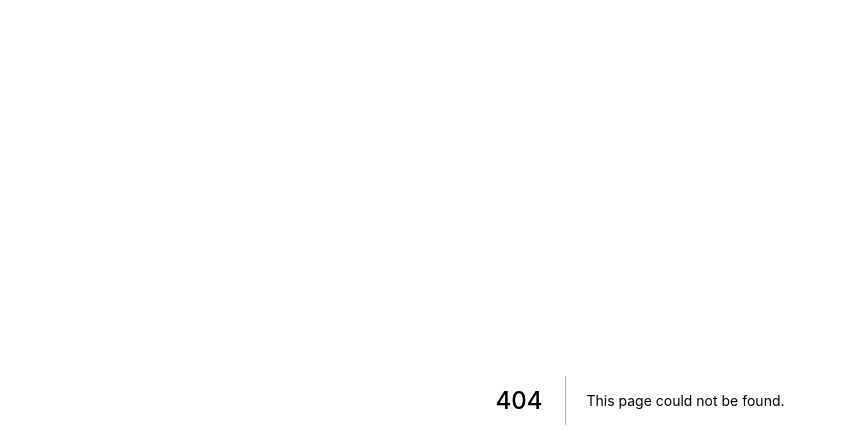
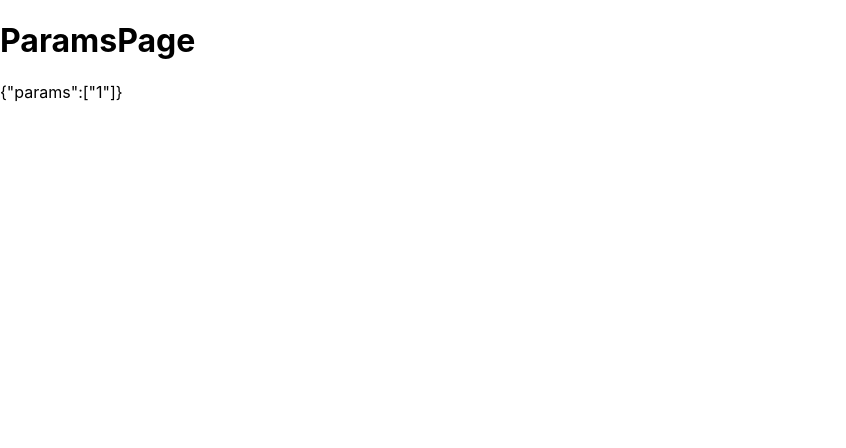
Before and after one commit to TanHoangNhat/learn-nextjs, a Next.js app: page /posts/1 in a window 1280 px wide. Before the commit this address had no page. Shown: the top 448 px of the page, without its empty margins (0-846 px from the left). Built offline with nearby package versions, Linux system fonts and the light colour scheme.

Commit message:
File-system routing

```diff
--- /dev/null
+++ b/pages/posts/[...params].tsx
@@ -0,0 +1,17 @@
+import { useRouter } from 'next/dist/client/router';
+import React from 'react';
+
+export interface ParamsPageProps {
+}
+
+export default function ParamsPage (props: ParamsPageProps) {
+
+  const router = useRouter();
+
+  return (
+    <div>
+      <h1>ParamsPage</h1>
+      <p>{JSON.stringify(router.query)}</p>
+    </div>
+  );
+}
```
Also changed, not shown: pages/about.tsx (added, +12 -0 lines), pages/posts/[postId].tsx (added, +17 -0 lines), pages/posts/create.tsx (added, +12 -0 lines), pages/posts/index.tsx (added, +12 -0 lines).
